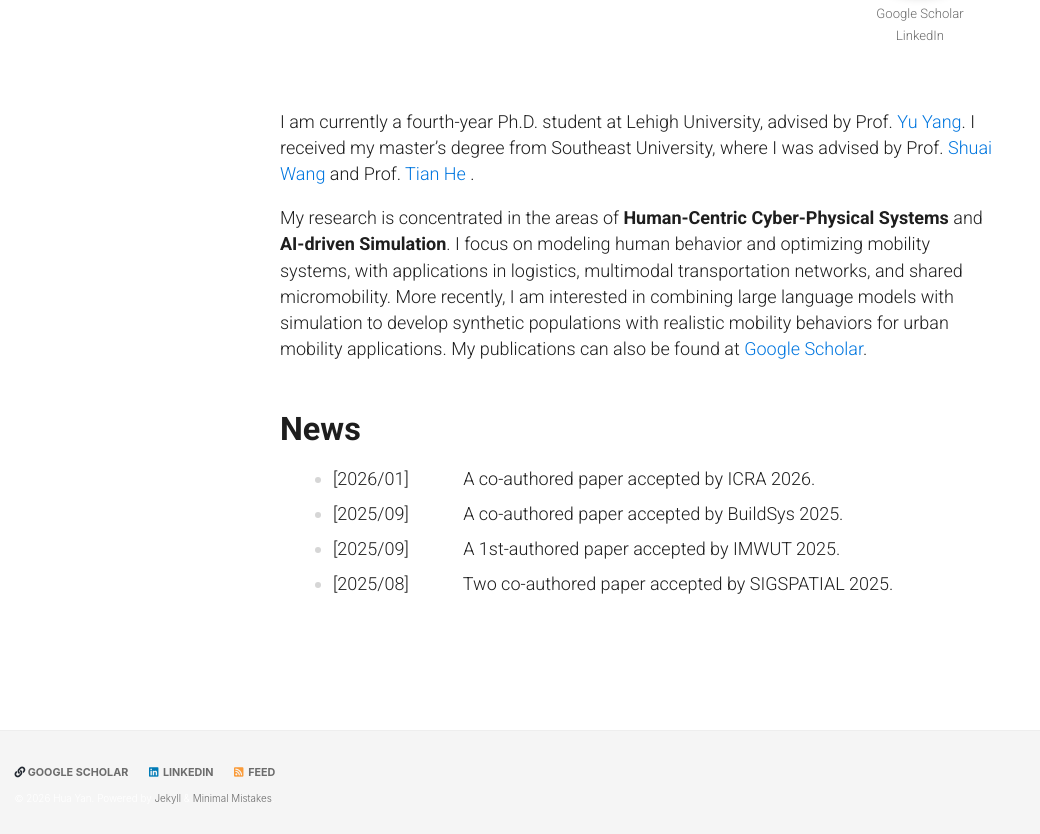
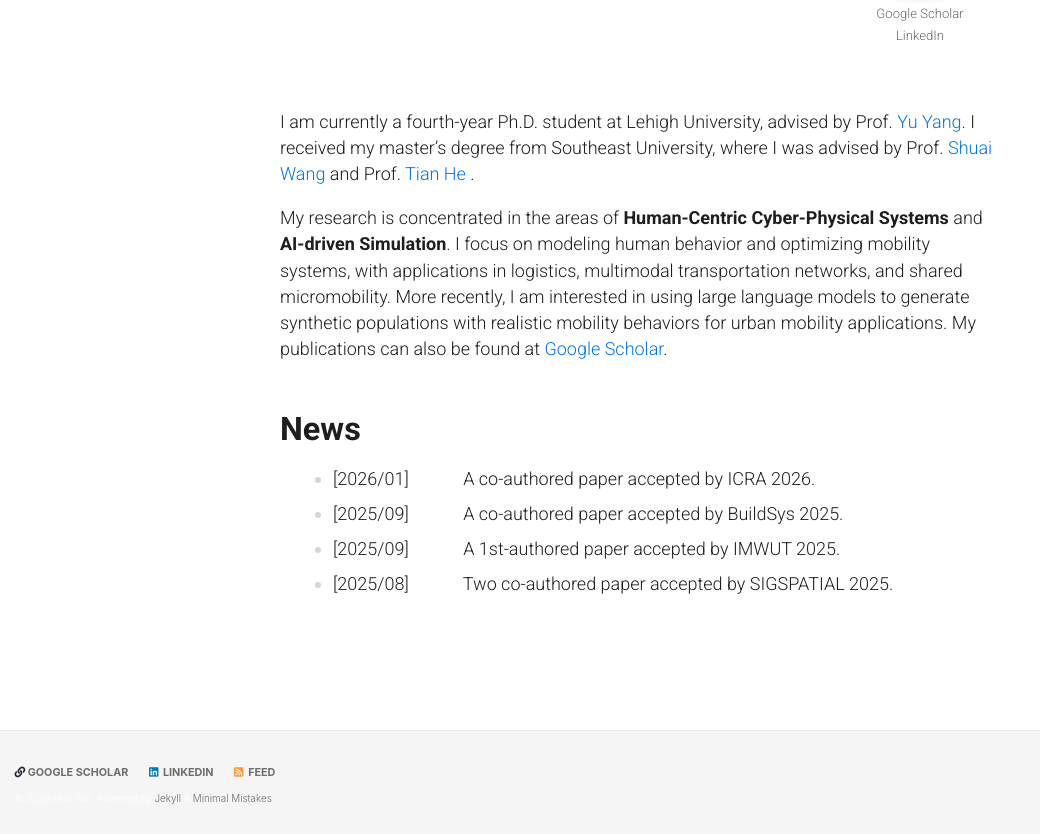
Before and after one commit to huy222-lu/website, a Jekyll site: the page built from index.md, in a window 1280 px wide, cut to the strip 267-1101 px from the top of the page. Shown: the whole strip, without its empty margins (0-1040 px from the left). Built offline with Jekyll 4.4.1, drawn with Linux system fonts in a browser that asks for light colours; cached includes are drawn as plain includes; a script that is not in the unit is left out; comment, search, counter and statistics services are not loaded.

Commit message:
Update index.md

```diff
--- a/index.md
+++ b/index.md
@@ -9,7 +9,7 @@ layout: academic
 I am currently a fourth-year Ph.D. student at Lehigh University, advised by Prof. [Yu Yang](https://www.yyang.site/). I received my master’s degree from Southeast University, where I was advised by Prof. [Shuai Wang](https://cse.seu.edu.cn/2019/0107/c23024a257643/page.htm) and Prof. [Tian He](https://scholar.google.com/citations?user=hc1m_BQAAAAJ&hl=en) .
 
 My research is concentrated in the areas of **Human-Centric Cyber-Physical Systems** and **AI-driven Simulation**.
-I focus on modeling human behavior and optimizing mobility systems, with applications in logistics, multimodal transportation networks, and shared micromobility. More recently, I am interested in combining large language models with simulation to develop synthetic populations with realistic mobility behaviors for urban mobility applications.
+I focus on modeling human behavior and optimizing mobility systems, with applications in logistics, multimodal transportation networks, and shared micromobility. More recently, I am interested in using large language models to generate synthetic populations with realistic mobility behaviors for urban mobility applications.
 My publications can also be found at [Google Scholar](https://scholar.google.com/citations?user=K-OCWVMAAAAJ&hl=en).
 
 </div>
```
